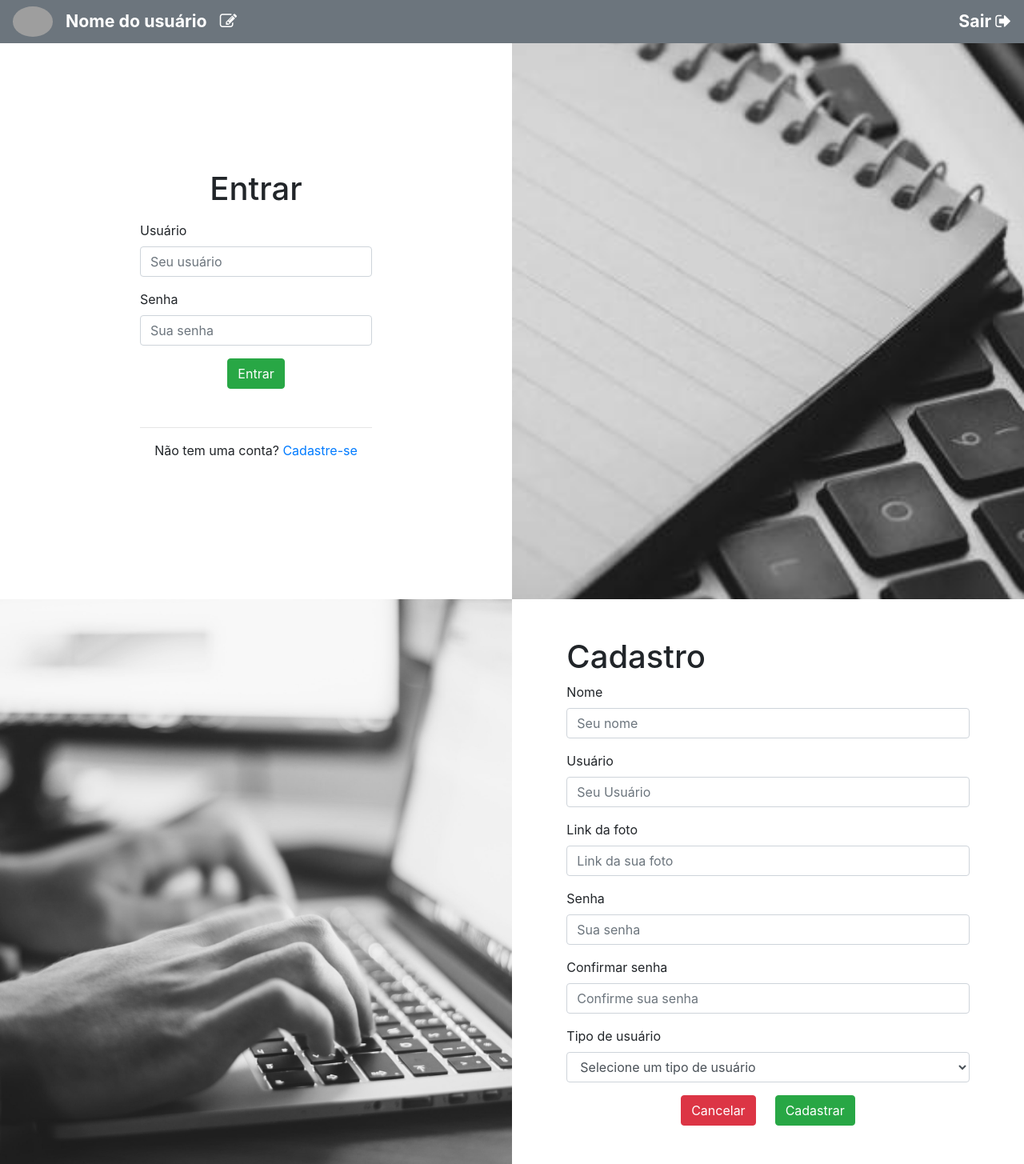
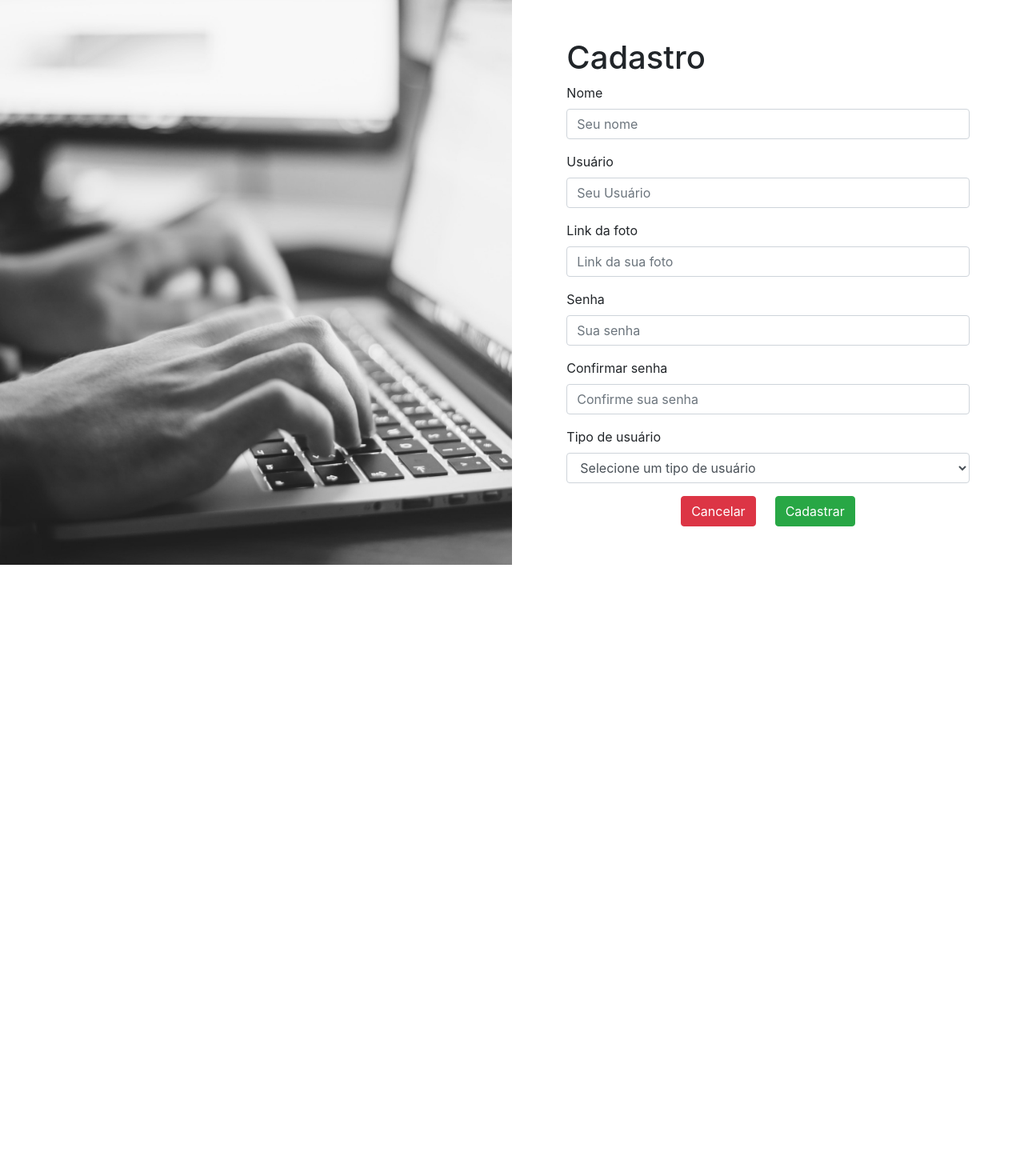
Before and after one commit to jpsilva21/blogPessoal-v2, an Angular app: page /cadastrar in a window 1280 px wide. Before the commit this address led to /. Shown: the whole page at 80% size. After the commit the page ends 800 px from the top, so only its background shows below. Built offline with nearby package versions, Linux system fonts and the light colour scheme; grey boxes are pictures that could not be loaded.

Commit message:
Implementação de rotas

```diff
--- a/src/app/app-routing.module.ts
+++ b/src/app/app-routing.module.ts
@@ -1,7 +1,15 @@
 import { NgModule } from '@angular/core';
 import { RouterModule, Routes } from '@angular/router';
+import { CadastrarComponent } from './cadastrar/cadastrar.component';
+import { EntrarComponent } from './entrar/entrar.component';
 
-const routes: Routes = [];
+const routes: Routes = [
+
+  {path:'', redirectTo: 'entrar', pathMatch: 'full'},//toda vez que o endereço do servidor for vazio (sem /)
+
+  {path:'entrar', component: EntrarComponent},
+  {path: 'cadastrar', component: CadastrarComponent}
+];
 
 @NgModule({
   imports: [RouterModule.forRoot(routes)],
--- a/src/app/app.component.html
+++ b/src/app/app.component.html
@@ -1,3 +1 @@
-<app-menu></app-menu>
-<app-entrar></app-entrar>
-<app-cadastrar></app-cadastrar>
+<router-outlet></router-outlet>
--- a/src/app/cadastrar/cadastrar.component.html
+++ b/src/app/cadastrar/cadastrar.component.html
@@ -47,7 +47,7 @@
                </div>
 
                <div class="d-flex justify-content-center">
-                  <button type="submit" class="btn btn-danger mr-4">Cancelar</button>
+                  <button type="submit" class="btn btn-danger mr-4" routerLink="/entrar" >Cancelar</button>
                   <button type="submit" class="btn btn-success">Cadastrar</button>
                </div>
 
--- a/src/app/entrar/entrar.component.html
+++ b/src/app/entrar/entrar.component.html
@@ -25,7 +25,7 @@
 
                     <hr class="mt-5 mb5">
                     <p class="text-center">
-                        Não tem uma conta? <a href="">Cadastre-se</a>
+                        Não tem uma conta? <a routerLink="/cadastrar">Cadastre-se</a> <!--routerLink é para rotas internas, href para externas-->
                     </p>
 
                 </div>
```
